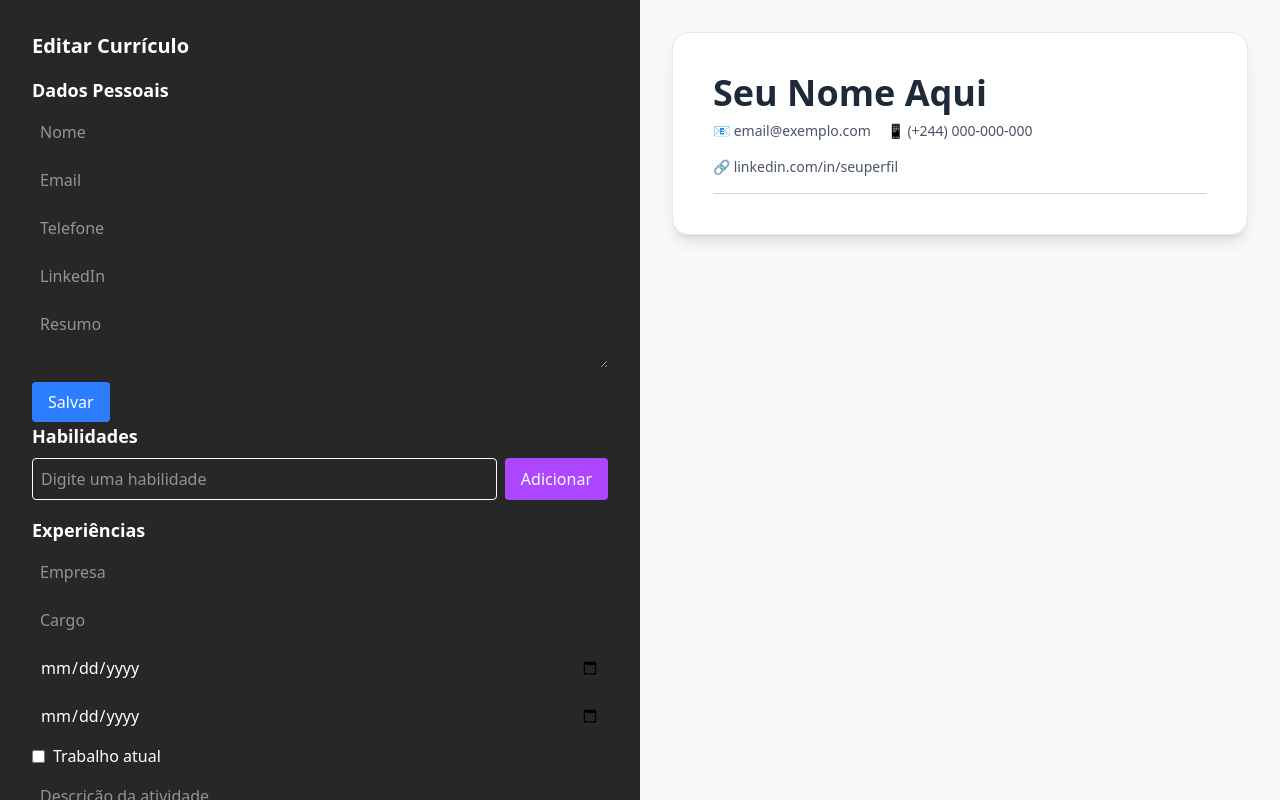
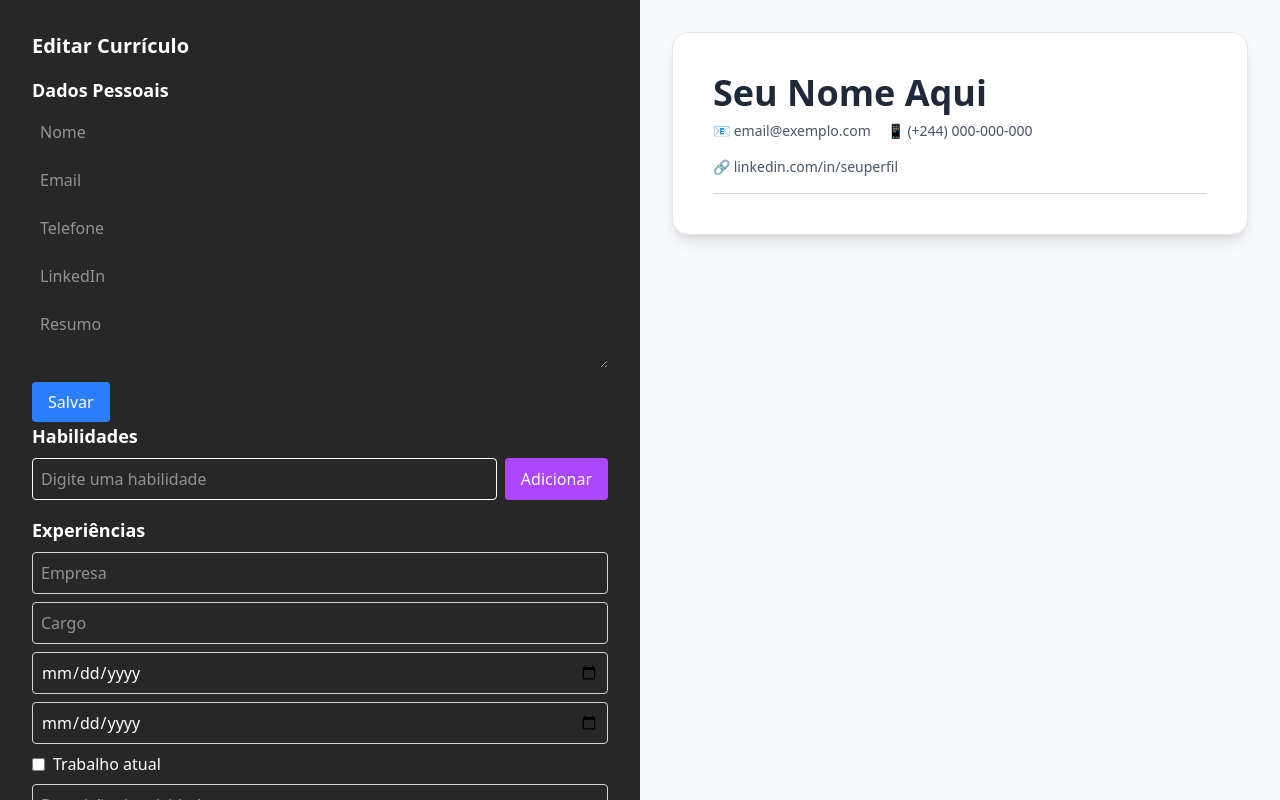
Before and after one commit to RuiGomes111/Gerador-de-CV-Inteligente, a React (Vite) app in the folder gerador_cv/: page / in a window 1280 px wide. Built offline with nearby package versions, Linux system fonts and the light colour scheme.

Commit message:
lastest bug fixes

```diff
--- a/gerador_cv/src/Components/form/ExperiencesForm.tsx
+++ b/gerador_cv/src/Components/form/ExperiencesForm.tsx
@@ -27,7 +27,6 @@ export default function ExperiencesForm() {
 
     dispatch({ type: "ADD_EXPERIENCE", payload: newExp });
 
-    // Limpar formulário
     setPosition("");
     setCompany("");
     setStart("");
@@ -50,27 +49,27 @@ export default function ExperiencesForm() {
           value={company}
           onChange={(e) => setCompany(e.target.value)}
           placeholder="Empresa"
-          className="p-2 w-full rounded"
+          className="p-2 w-full rounded border border-gray-300"
         />
         <input
           type="text"
           value={position}
           onChange={(e) => setPosition(e.target.value)}
           placeholder="Cargo"
-          className="p-2 w-full rounded"
+          className="p-2 w-full rounded border border-gray-300"
         />
         <input
           type="date"
           value={start}
           onChange={(e) => setStart(e.target.value)}
-          className="p-2 w-full rounded"
+          className="p-2 w-full rounded border border-gray-300"
         />
         {!current && (
           <input
             type="date"
             value={end}
             onChange={(e) => setEnd(e.target.value)}
-            className="p-2 w-full rounded"
+            className="p-2 w-full rounded border border-gray-300"
           />
         )}
         <label className="flex items-center gap-2">
@@ -78,6 +77,7 @@ export default function ExperiencesForm() {
             type="checkbox"
             checked={current}
             onChange={(e) => setCurrent(e.target.checked)}
+            className="border border-gray-300"
           />
           Trabalho atual
         </label>
@@ -85,7 +85,7 @@ export default function ExperiencesForm() {
           value={description}
           onChange={(e) => setDescription(e.target.value)}
           placeholder="Descrição da atividade"
-          className="p-2 w-full rounded"
+          className="p-2 w-full rounded border border-gray-300"
         />
         <button
           onClick={addExperience}
@@ -97,7 +97,7 @@ export default function ExperiencesForm() {
 
       <ul>
         {state.experiences.map((exp: Experience) => (
-          <li key={exp.id} className="flex justify-between items-start mb-2 p-2 bg-gray-800 rounded">
+          <li key={exp.id} className="flex justify-between items-start mb-2 p-2 bg-gray-800 rounded border border-gray-400">
             <div>
               <p className="font-bold">{exp.position} - {exp.company}</p>
               <p>
```
